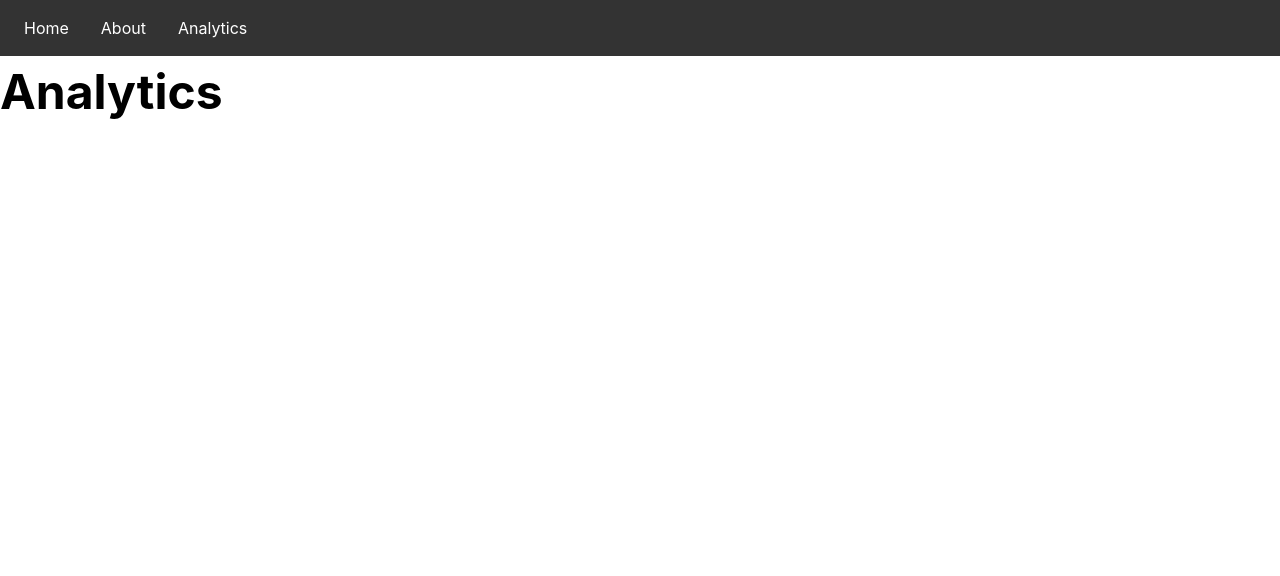
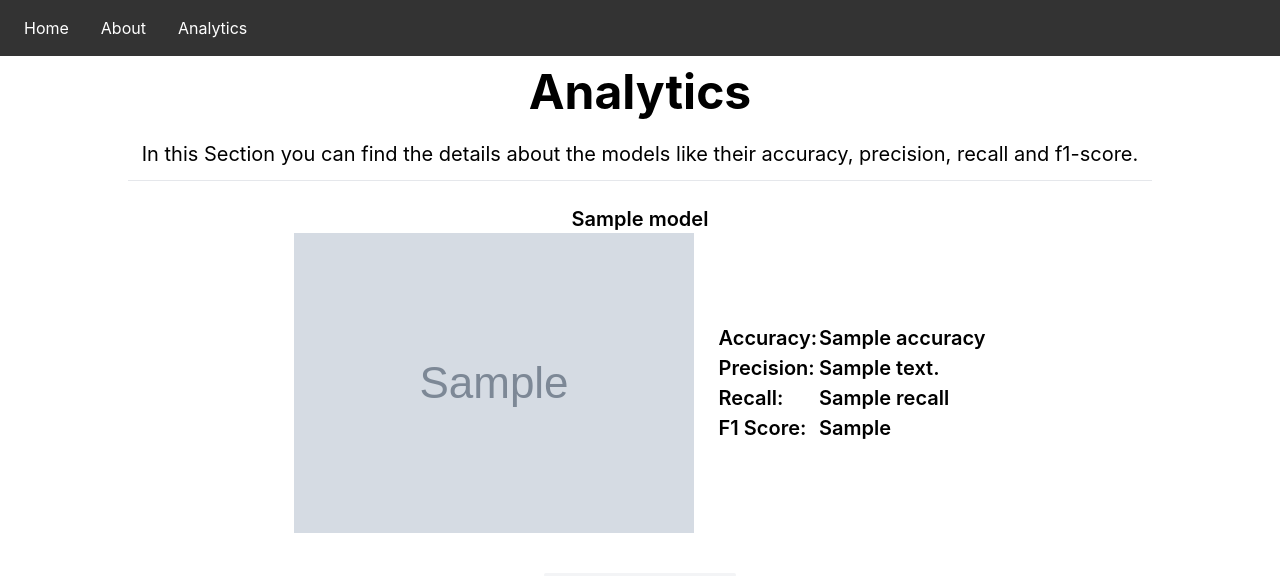
Before and after one commit to Shawshank-dulal/Digit_Recognition, a Django app: template templates/analytics.html in a window 1280 px wide. Shown: the top 576 px of the page. Run offline with Django 4.2, Linux system fonts and the light colour scheme; the template is opened without the code that fills it: most values are stand-ins (such as "Sample title", 1, 10 or a date in 2020); grey boxes marked "Sample" are stand-in pictures; some libraries are stand-ins or nearby versions.

Commit message:
finishing up

```diff
--- a/templates/analytics.html
+++ b/templates/analytics.html
@@ -1,4 +1,42 @@
 {% extends 'base.html' %}
+{% load static %}
 {% block content %}
-    <h1>Analytics</h1>
+    <h1 class='text-center'>Analytics</h1>
+    <p class="text-center text-xl mb-3 mt-3">In this Section you can find the details about the models like their accuracy, precision, recall and f1-score.</p>
+    <hr style="width: 80%; margin:auto;">
+    <br>
+    {% for model in models_data %}
+        <div class='mx-3 mb-2'>
+            <h2 class='text-center text-xl font-semibold'>{{model.model}}</h2>
+            <div class='items-center flex justify-center'>
+            <div class="mx-3" >
+            <img  src="{% static model.image %}">
+            </div>
+            <div>
+            <table class="my-8 mx-3 float-right text-xl font-semibold " >
+                <tr>
+                <td >Accuracy:   </td>
+                <td>{{model.accuracy}}</td>
+                </tr>
+
+                <tr>
+                <td>Precision:   </td>
+                <td>{{model.precision}}</td>
+                </tr>
+
+                <tr>
+                <td>Recall:   </td>
+                <td>{{model.recall}}</td>
+                </tr>
+
+                <tr>
+                <td>F1 Score:   </td>
+                <td>{{model.f1}}</td>
+                </tr>
+            </table>
+        </div>
+            </div>
+        <hr class='w-48 h-1 mx-auto my-4 bg-gray-100 border-0 rounded md:my-10 dark:bg-gray-700'>
+</div>
+    {% endfor %}
 {% endblock %}
```
Also changed, not shown: Digit_Recognition/views.py (+12 -4 lines), templates/about.html (+14 -1 lines), templates/main.html (+6 -7 lines).
